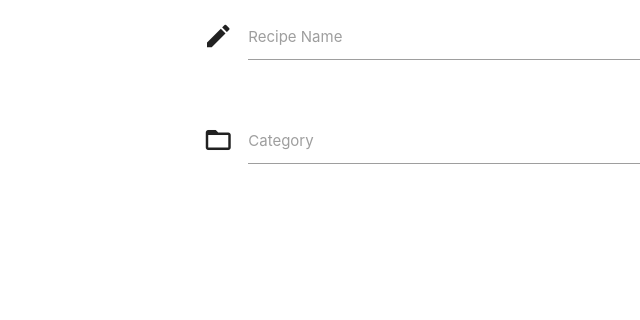
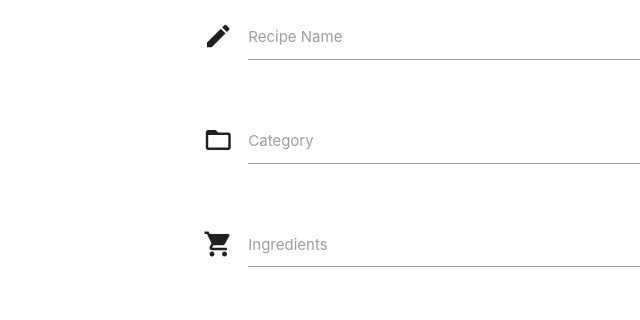
Before and after one commit to Code-Institute-Submissions/ms-project-3-v2, a Flask app: page /add_recipe in a window 1280 px wide. Shown: the part 160-480 px from the top of the page, without its empty margins (0-640 px from the left). Run offline with Flask 2, Linux system fonts and the light colour scheme; some libraries are stand-ins or nearby versions.

Commit message:
Added ingredients input field to add recipe form

```diff
--- a/templates/add_recipe.html
+++ b/templates/add_recipe.html
@@ -21,6 +21,13 @@
                         <label for="category_name">Category</label>
                     </div>
                 </div>
+                <div class="row">
+                    <div class="input-field col s12">
+                        <i class="material-icons prefix">shopping_cart</i>
+                        <textarea id="ingredients" name="ingredients" class="materialize-textarea"></textarea>
+                        <label for="ingredients">Ingredients</label>
+                    </div>
+                </div>
             </form>
         </div>
     </div>
```
